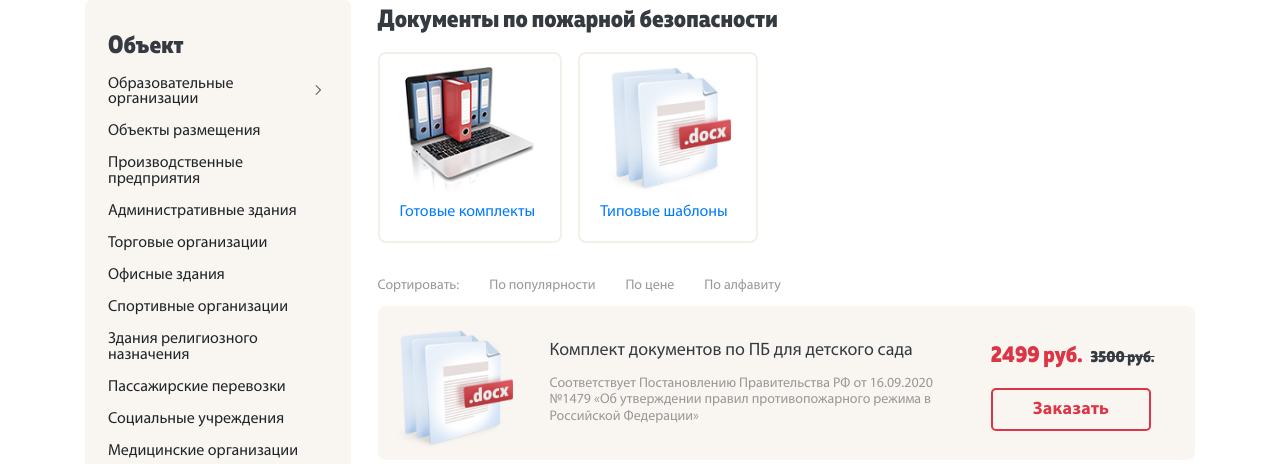
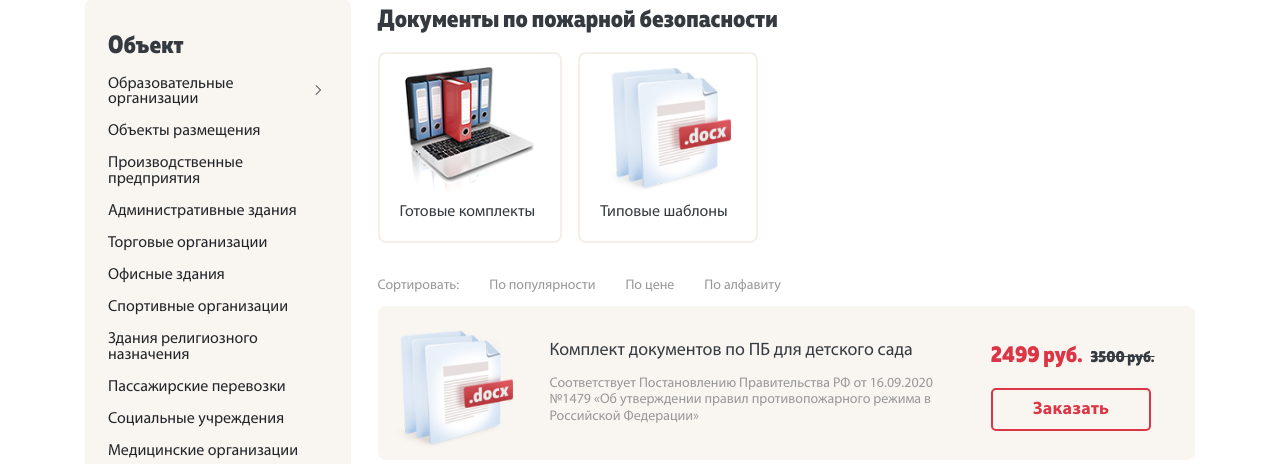
Before and after one commit to pmaks1985/new-gotdoc, a PHP site: page / in a window 1280 px wide. Shown: the part 254-718 px from the top of the page. Run offline with PHP 8.4, Linux system fonts and the light colour scheme; some libraries are stand-ins or nearby versions.

Commit message:
переименовал и переподключил стили

```diff
--- a/index.php
+++ b/index.php
@@ -7,7 +7,7 @@
     <meta name="viewport" content="width=device-width, initial-scale=1.0">
     <title>Document</title>
     <link rel="stylesheet" href="/new-gotdoc/css/bootstrap.min.css">
-    <link rel="stylesheet" href="/new-gotdoc/css/main.css">
+    <link rel="stylesheet" href="/new-gotdoc/css/template_styles.css">
 </head>
 
 <body>
--- a/new-gotdoc/css/main.css
+++ b/new-gotdoc/css/template_styles.css
@@ -318,6 +318,7 @@ ul.dropdown-menu {
 .card-text {
   font-size: 16px;
   line-height: 17px;
+  color: #343a40;
 }
 
 .sort {
@@ -671,4 +672,4 @@ b {
 .those-involved-goods {
   margin-top: 70px;
 }
-/*# sourceMappingURL=main.css.map */
+/*# sourceMappingURL=template_styles.css.map */
--- a/new-gotdoc/css/main.scss
+++ b/new-gotdoc/css/template_styles.scss
@@ -321,6 +321,7 @@ ul.dropdown-menu {
 .card-text {
     font-size: 16px;
     line-height: 17px;
+    color: $color;
 }
 
 .sort {
--- a/new-gotdoc/goods/index.html
+++ b/new-gotdoc/goods/index.html
@@ -7,7 +7,7 @@
     <meta name="viewport" content="width=device-width, initial-scale=1.0">
     <title>Document</title>
     <link rel="stylesheet" href="/new-gotdoc/css/bootstrap.min.css">
-    <link rel="stylesheet" href="/new-gotdoc/css/main.css">
+    <link rel="stylesheet" href="/new-gotdoc/css/template_styles.css">
 </head>
 
 <body>
```
Also changed, not shown: 2 other files.
